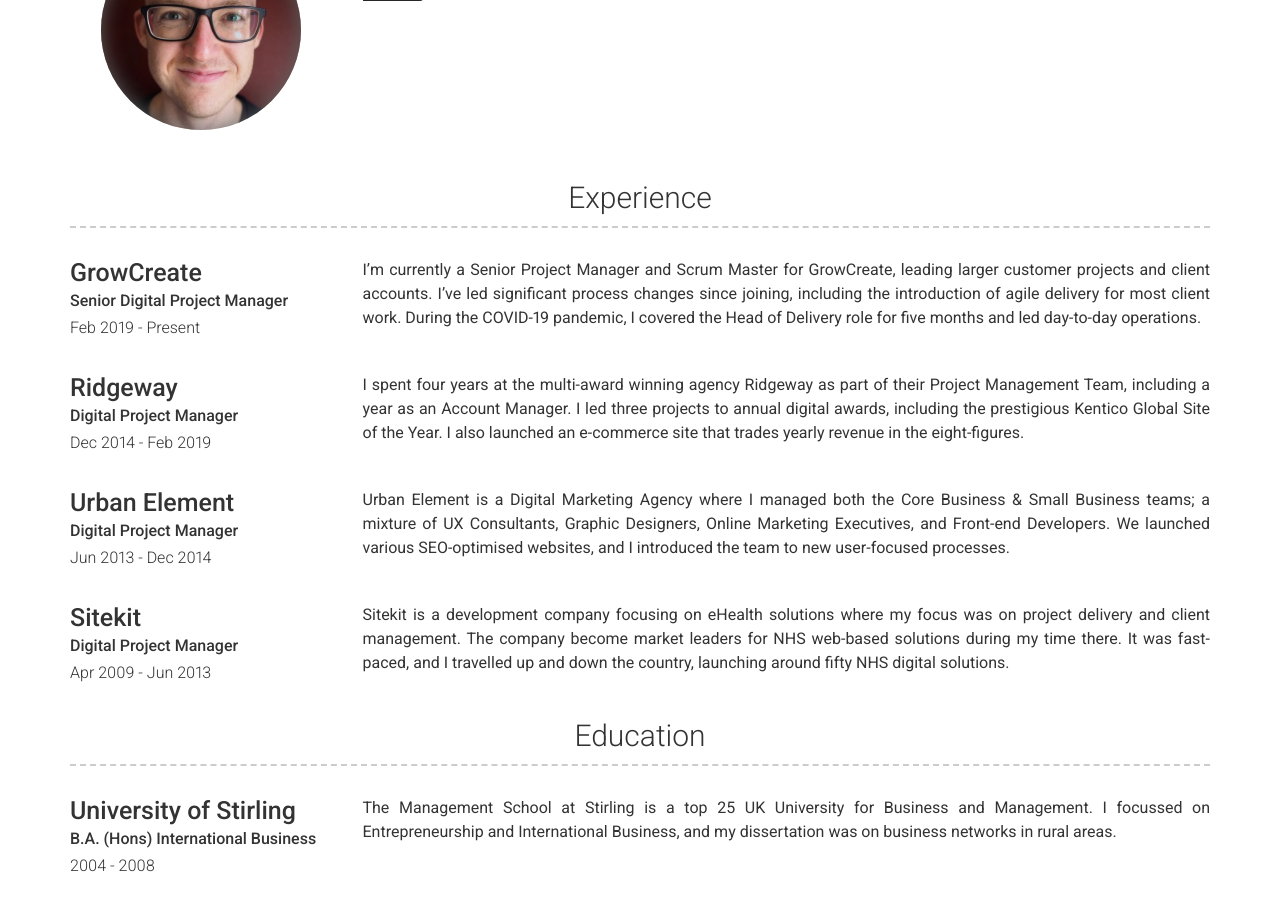
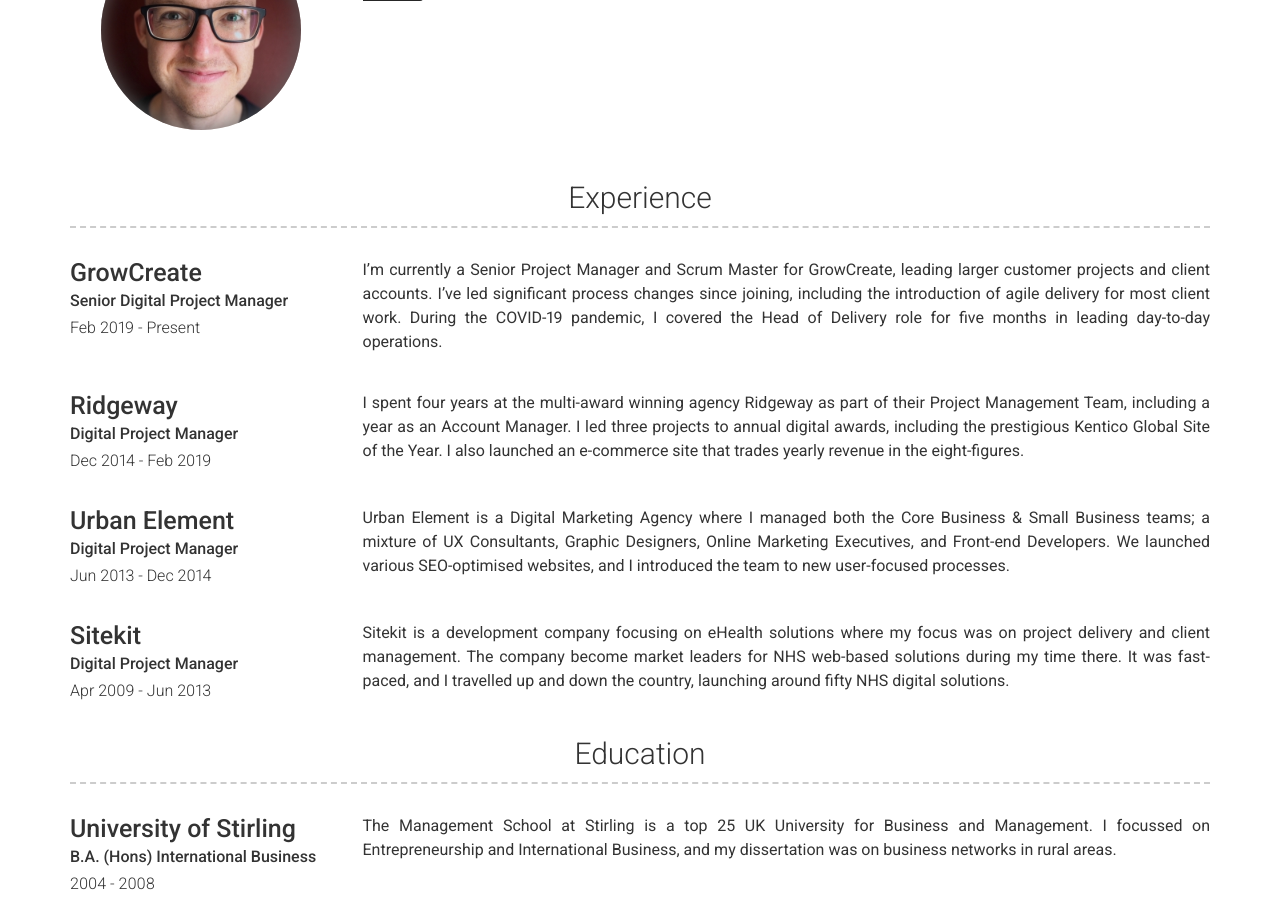
Before and after one commit to csgdavidson/Charlie-Davidson2, a Jekyll site: the page built from index.md, in a window 1280 px wide and 900 px high, scrolled down 349 px. Built offline with Jekyll 4.4.1, drawn with Linux system fonts in a browser that asks for light colours; nearby versions of some CDN libraries.

Commit message:
Update experience.yml

```diff
--- a/_data/experience.yml
+++ b/_data/experience.yml
@@ -4,7 +4,7 @@
   job_title: Senior Digital Project Manager
   dates: Feb 2019 - Present
   description:
-    I’m currently a Senior Project Manager and Scrum Master for GrowCreate, leading larger customer projects and client accounts. I’ve led significant process changes since joining, including the introduction of agile delivery for most client work. During the COVID-19 pandemic, I covered the Head of Delivery role for five months and led day-to-day operations.
+    I’m currently a Senior Project Manager and Scrum Master for GrowCreate, leading larger customer projects and client accounts. I’ve led significant process changes since joining, including the introduction of agile delivery for most client work. During the COVID-19 pandemic, I covered the Head of Delivery role for five months in leading day-to-day operations.
 - company: Ridgeway
   job_title: Digital Project Manager
   dates: Dec 2014 - Feb 2019
```
